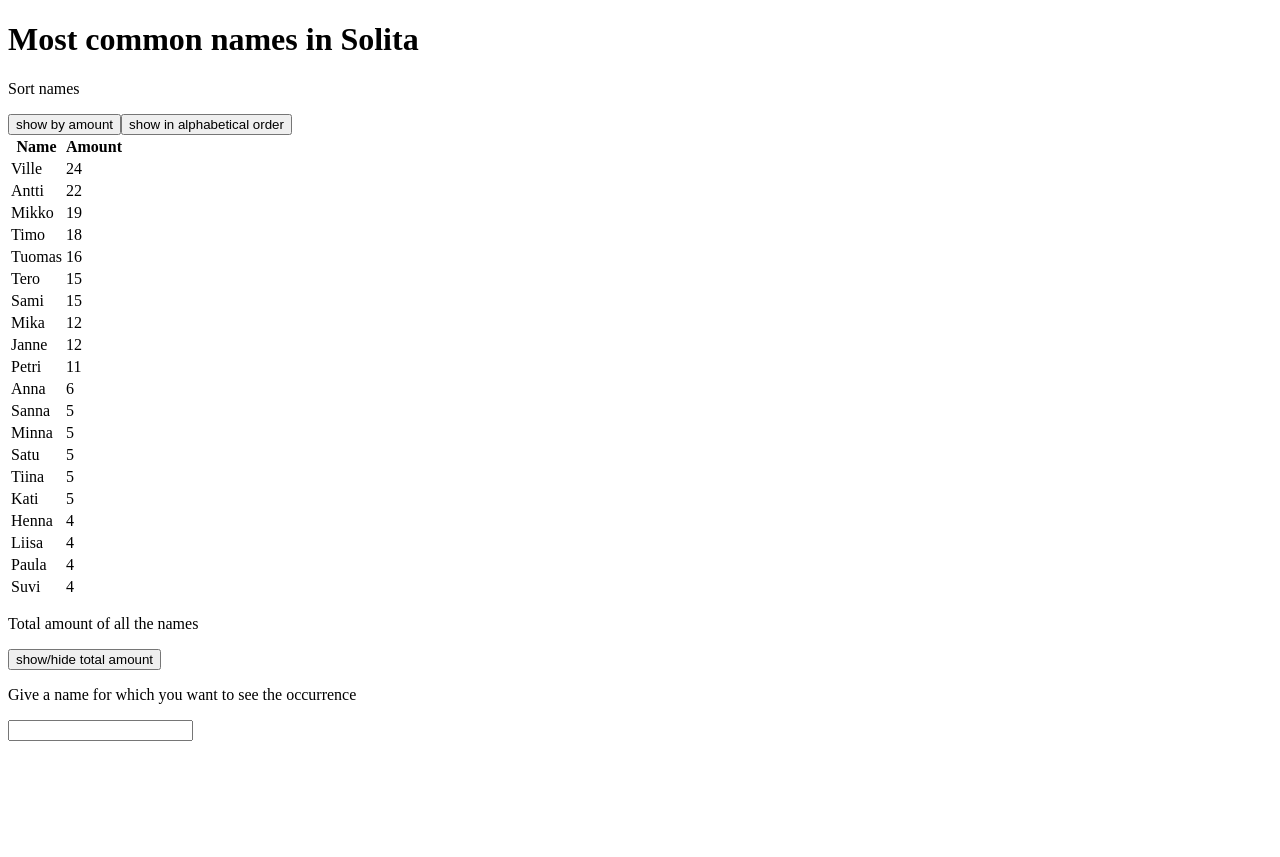
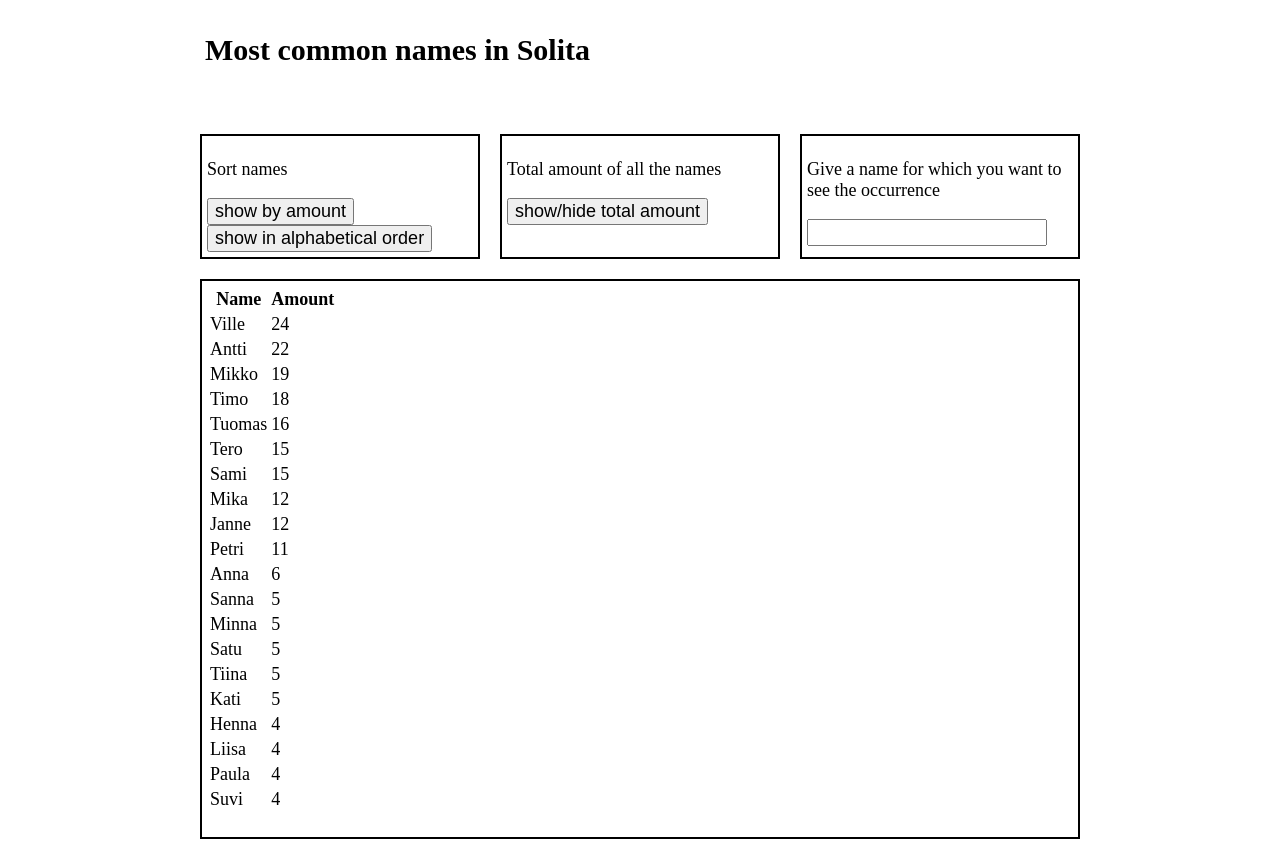
Before and after one commit to Duukkis8D/solita-dev-academy-2021-exercise, a React (Create React App) app: page / in a window 1280 px wide. Before the commit the page ends 800 px from the top, so only its background shows below. Built offline with nearby package versions, Linux system fonts and the light colour scheme; data requests are answered from the project's data file.

Commit message:
UI improvements, styling, refactoring components

```diff
--- a/src/App.js
+++ b/src/App.js
@@ -1,8 +1,14 @@
 import React, { useState, useEffect } from 'react'
-import NamesList from './components/NamesList'
+import SortNames from './components/SortNames'
 import TotalAmount from './components/TotalAmount'
 import Filter from './components/Filter'
+import NamesList from './components/NamesList'
 import nameService from './services/nameService'
+import './css/App.css'
+import './css/SortNames.css'
+import './css/TotalAmount.css'
+import './css/Filter.css'
+import './css/NamesList.css'
 
 const App = () => {
   const [ names, setNames ] = useState([])
@@ -41,18 +47,20 @@ const App = () => {
   }
 
   return (
-    <div>
+    <div id='appContainer'>
       <h1>Most common names in Solita</h1>
+      <SortNames handleShowByAmount={ handleShowByAmount }
+                 handleShowInABC={ handleShowInABC }></SortNames>
+      <TotalAmount names={ names }
+                   totalAmount={ totalAmount }
+                   handleShowTotal={ handleShowTotal }></TotalAmount>
+      <Filter searchPhrase={ searchPhrase } handleSearch={ handleSearch }></Filter>
       <NamesList names={ names }
                  sortType={ sortType }
                  showAll={ showAll }
                  searchPhrase={ searchPhrase }
                  handleShowByAmount={ handleShowByAmount }
                  handleShowInABC={ handleShowInABC }></NamesList>
-      <TotalAmount names={ names }
-                   totalAmount={ totalAmount }
-                   handleShowTotal={ handleShowTotal }></TotalAmount>
-      <Filter searchPhrase={ searchPhrase } handleSearch={ handleSearch }></Filter>
     </div>
   )
 }
--- a/src/components/Filter.js
+++ b/src/components/Filter.js
@@ -2,7 +2,7 @@ import React from 'react'
 
 const Filter = ({ searchPhrase, handleSearch }) => {
     return (
-        <div>
+        <div id='filterContainer'>
             <p>Give a name for which you want to see the occurrence</p>
             <input value={ searchPhrase } onChange={ handleSearch }></input>
         </div>
--- a/src/components/NamesList.js
+++ b/src/components/NamesList.js
@@ -4,9 +4,7 @@ const NamesList = ({
                     names,
                     sortType,
                     showAll,
-                    searchPhrase,
-                    handleShowByAmount,
-                    handleShowInABC
+                    searchPhrase
                     }) => {
     const persons =
         showAll ?
@@ -19,8 +17,7 @@ const NamesList = ({
             return persons.map( name => <tr key={ name.name }>
                                             <td key={ name.name }>{ name.name }</td>
                                             <td key={ name.amount }>{ name.amount }</td>
-                                        </tr>
-            )
+                                        </tr> )
         }
 
         if ( sortType === 'alphabet' ) {
@@ -32,19 +29,14 @@ const NamesList = ({
             return persons.map( name => <tr key={ name.name }>
                                             <td key={ name.name }>{ name.name }</td>
                                             <td key={ name.amount }>{ name.amount }</td>
-                                        </tr>
-            )
+                                        </tr> )
         }
 
         else return null
     }
 
-    // Change sort names buttons to one dropdown menu
     return (
-        <div>
-            <p>Sort names</p>
-            <button onClick={ handleShowByAmount }>show by amount</button>
-            <button onClick={ handleShowInABC }>show in alphabetical order</button>
+        <div id='namesListContainer'>
             <table>
                 <thead>
                     <tr>
--- /dev/null
+++ b/src/components/SortNames.js
@@ -0,0 +1,14 @@
+import React from 'react'
+
+const SortNames = ({ handleShowByAmount, handleShowInABC }) => {
+    // Change sort names buttons to one dropdown menu
+    return (
+        <div id='sortNamesContainer'>
+            <p>Sort names</p>
+            <button onClick={ handleShowByAmount }>show by amount</button>
+            <button onClick={ handleShowInABC }>show in alphabetical order</button>
+        </div>
+    )
+}
+
+export default SortNames
--- a/src/components/TotalAmount.js
+++ b/src/components/TotalAmount.js
@@ -13,7 +13,7 @@ const TotalAmount = ({ names, totalAmount, handleShowTotal }) => {
     }
 
     return (
-        <div>
+        <div id='totalAmountContainer'>
             <p>Total amount of all the names</p>
             <button onClick={ handleShowTotal }>show/hide total amount</button>
             <p>{ renderTotalAmount() }</p>
--- /dev/null
+++ b/src/css/App.css
@@ -0,0 +1,19 @@
+#appContainer {
+    max-width: 900px;
+    margin: 0 auto;
+    display: grid;
+    grid-template-columns: 1fr 1fr 1fr;
+    grid-template-rows: 0.8fr 1fr 4fr;
+}
+
+h1 {
+    font-size: 30px;
+    padding: 5px;
+    margin: 20px 10px 10px 10px;
+    grid-column-start: 1;
+    grid-column-end: span 3;
+}
+
+p, table, input, button {
+    font-size: 18px;
+}
--- /dev/null
+++ b/src/css/Filter.css
@@ -0,0 +1,5 @@
+#filterContainer {
+    border: 2px solid black;
+    padding: 5px;
+    margin: 10px;
+}
--- /dev/null
+++ b/src/css/NamesList.css
@@ -0,0 +1,7 @@
+#namesListContainer {
+    border: 2px solid black;
+    padding: 5px;
+    margin: 10px;
+    grid-column-start: 1;
+    grid-column-end: span 3;
+}
--- /dev/null
+++ b/src/css/SortNames.css
@@ -0,0 +1,5 @@
+#sortNamesContainer {
+    border: 2px solid black;
+    padding: 5px;
+    margin: 10px;
+}
--- /dev/null
+++ b/src/css/TotalAmount.css
@@ -0,0 +1,5 @@
+#totalAmountContainer {
+    border: 2px solid black;
+    padding: 5px;
+    margin: 10px;
+}
```
Also changed, not shown: src/App.css (added).
